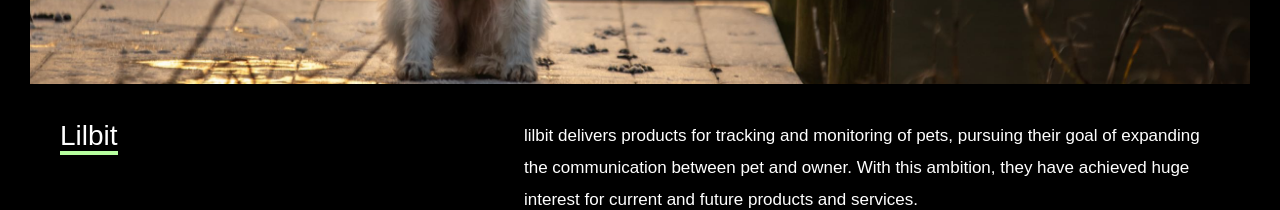
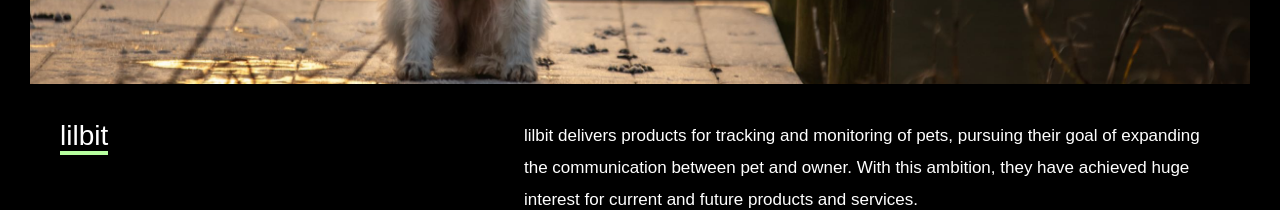
Before and after one commit to Kodeworks/kodeworks.no, a React (Create React App) app: page /projects in a window 1280 px wide. Shown: the part 2220-2430 px from the top of the page. Built offline with nearby package versions, Linux system fonts and the light colour scheme.

Commit message:
Lilbit with liten l

```diff
--- a/src/data/projects.ts
+++ b/src/data/projects.ts
@@ -22,7 +22,7 @@ export const projects: ProjectObjectType = {
     highlighted: true,
   },
   Lilbit: {
-    name: 'Lilbit',
+    name: 'lilbit',
     urlName: 'Lilbit',
     image: '/assets/projects/lilbit.jpg',
     description: 'lilbit delivers products for tracking and monitoring of pets, pursuing their goal of expanding the communication between pet and owner. With this ambition, they have achieved huge interest for current and future products and services.',
```
